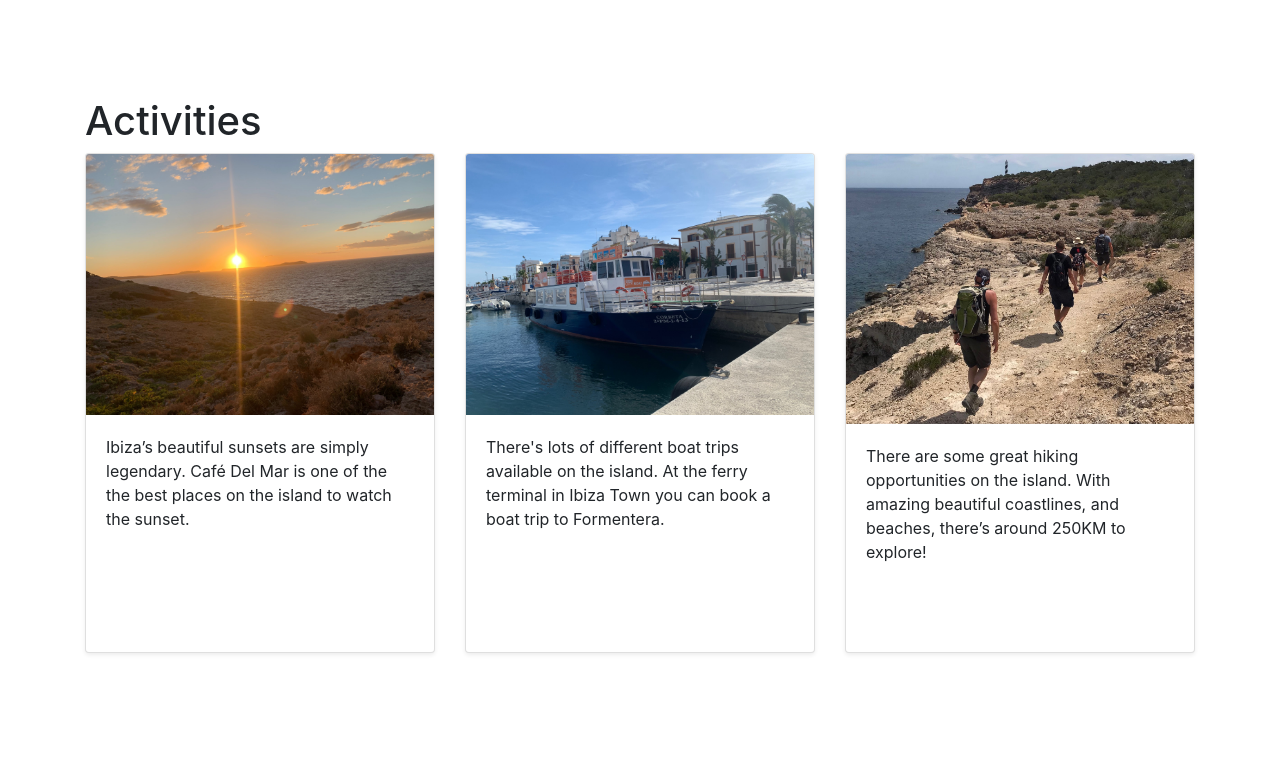
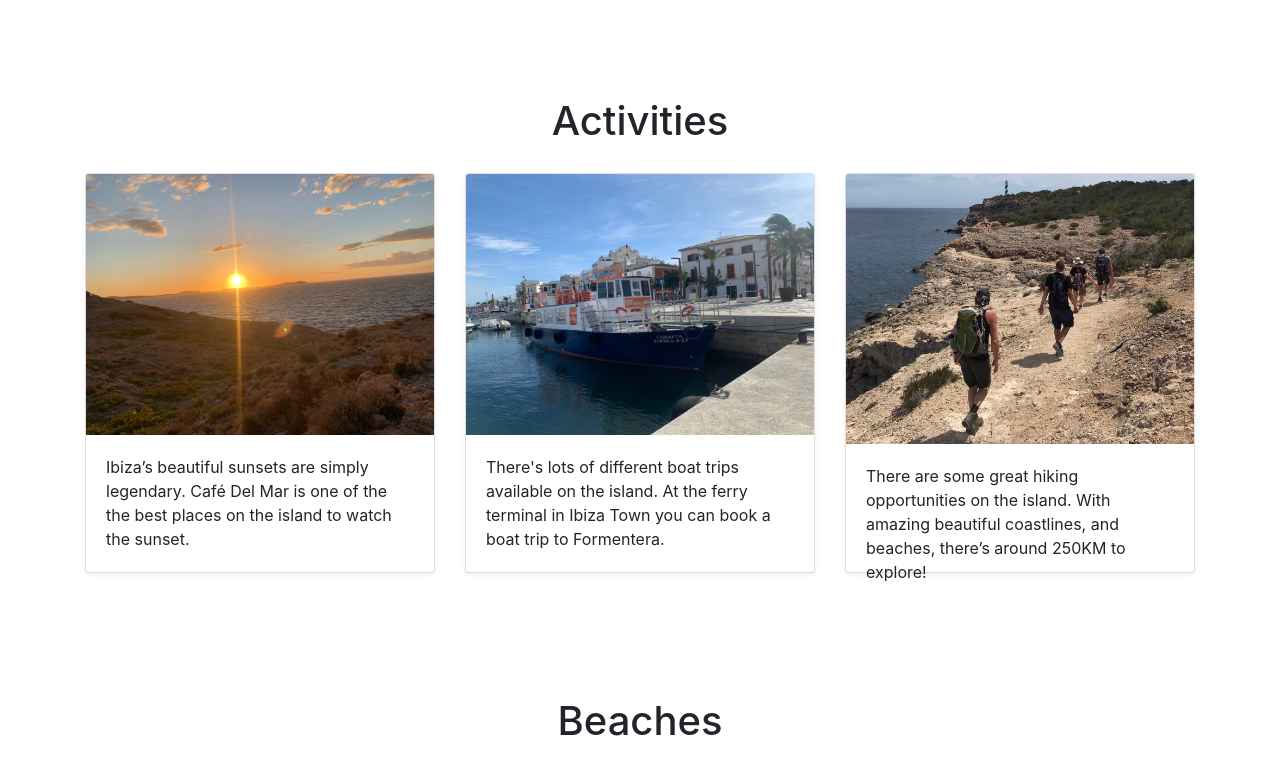
Before and after one commit to AndrewDarwin/AndrewDarwin-andrewdarwinms2, a plain HTML site: page index.html in a window 1280 px wide. Shown: the part 958-1720 px from the top of the page. Drawn offline with nearby package versions, Linux system fonts and the light colour scheme.

Commit message:
made style changes

```diff
--- a/assets/css/style.css
+++ b/assets/css/style.css
@@ -15,7 +15,7 @@ a.nav-link{
 /* Used https://www.w3schools.com/css/css3_colors.asp for assistance with color code */
 
 .bg-dark {
-    background-color: rgba(0,0,0,0.75) !important;
+    background-color: rgb(0, 0, 255) !important;
 }
 
 /* ----------------------------------------Photos */
@@ -44,10 +44,10 @@ a.nav-link{
     padding-top: 100px;
 }
 
-.mywork-heading { text-align: center;
+.heading { text-align: center;
 padding-bottom: 20px;}
 
-.card {height: 500px;}
+.card {height: 400px;}
 
 
 .contact {
```
